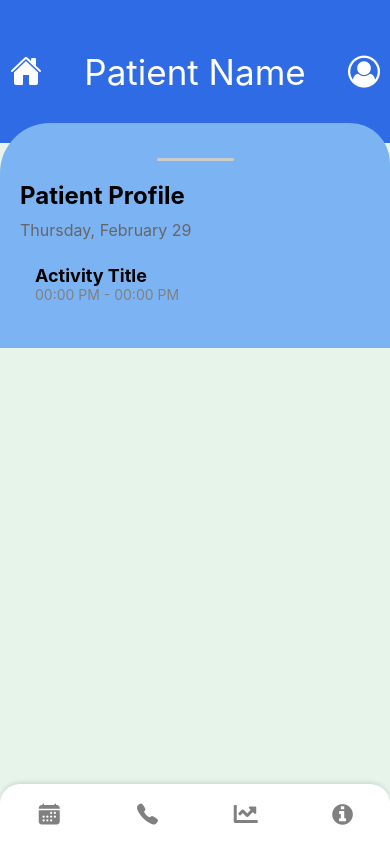
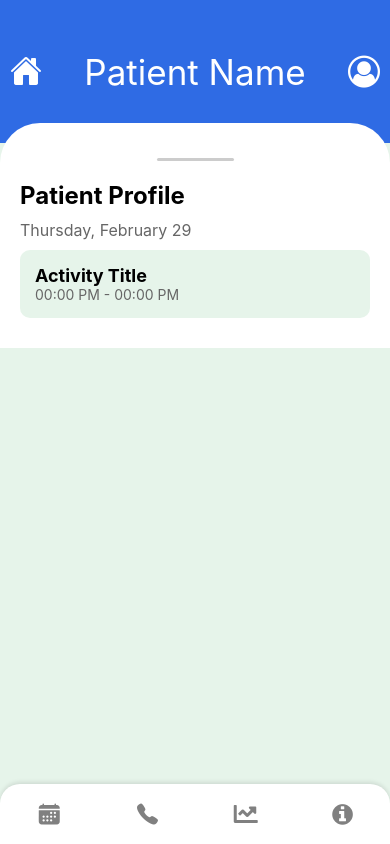
Before and after one commit to SahithiVarma07/Accessibility-, a React Native app: screen /PatientProfile in a window 390 px wide. Built offline with nearby package versions, Linux system fonts and the light colour scheme.

Commit message:
updated changes onto main

```diff
--- a/App.js
+++ b/App.js
@@ -6,7 +6,6 @@ import PatientProfile from './screens/PatientProfile'
 import EditInfo from './screens/EditInfo';
 import { NavigationContainer } from '@react-navigation/native';
 import { createNativeStackNavigator } from '@react-navigation/native-stack';
-import Activity from './screens/Activity';
 
 // Function to load fonts
 async function loadFonts() {
--- a/components/PatientButton.js
+++ b/components/PatientButton.js
@@ -17,9 +17,8 @@ const styles = StyleSheet.create({
     borderColor: '#000',
     borderRadius: 12,
     overflow: 'hidden',
-
-    margin: '3%',
-    width: '42%',
+    margin: '2%',
+    width: '46%',
     height: 120,
     backgroundColor: '#fff',
   },
@@ -33,9 +32,8 @@ const styles = StyleSheet.create({
     justifyContent: 'center',
   },
   text: {
-    left: 10,
-    fontSize: 16,
-    fontWeight: '600',
+    textAlign: 'center',
+    fontWeight: 'bold',
   },
 });
 
--- a/screens/PatientProfile.js
+++ b/screens/PatientProfile.js
@@ -63,13 +63,11 @@ const styles = StyleSheet.create({
   headerTitle: {
     fontSize: 35,
     color: 'white',
-    marginLeft: 10,
-    marginRight: 10,
   },
   screenBodyContent: {
-    borderTopLeftRadius: 50,
+    borderTopLeftRadius: 40,
     borderTopRightRadius: 40,
-    backgroundColor: '#7CB3F3',
+    backgroundColor: 'white',
     padding: 20,
     paddingTop: 35,
     marginTop: -20,
@@ -93,11 +91,8 @@ const styles = StyleSheet.create({
     color: '#666',
     marginBottom: 10,
   },
-  activityContainer: {
-    marginBottom: 10,
-  },
   activityItem: {
-    backgroundColor: '#',
+    backgroundColor: '#E6F4EA',
     borderRadius: 10,
     padding: 15,
     marginBottom: 10,
@@ -108,7 +103,7 @@ const styles = StyleSheet.create({
   },
   activityTime: {
     fontSize: 14,
-    color: 'gray',
+    color: '#666',
   },
 });
 
```
Also changed, not shown: components/NavBar.js (line endings or trailing spaces), screens/EditInfo.js (line endings or trailing spaces).
